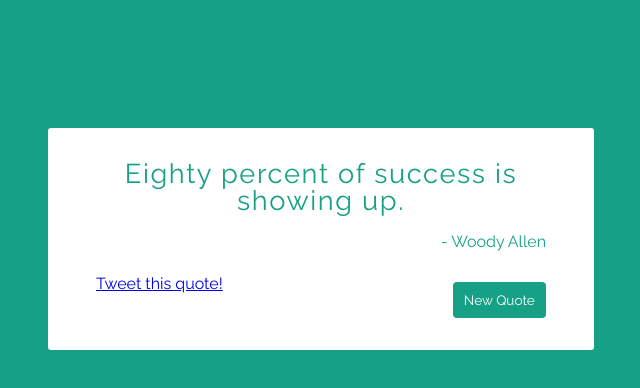
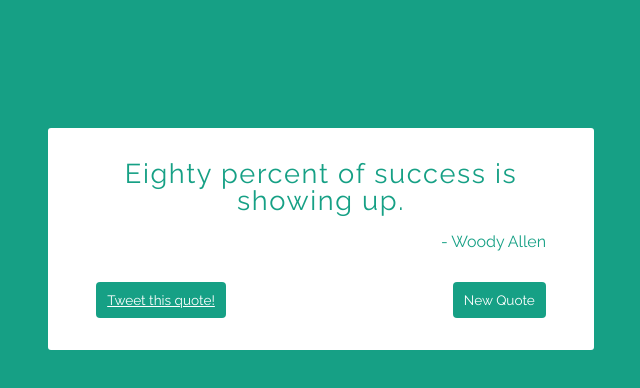
Before and after one commit to marcosrgalvez/random_quote_machine, a React (Create React App) app: page / in a window 1280 px wide. Shown: the top 388 px of the page, without its empty margins (319-959 px from the left). Built offline with nearby package versions, Linux system fonts and the light colour scheme.

Commit message:
añade estilo link

```diff
--- a/src/_components/NewQuoteButton.ts
+++ b/src/_components/NewQuoteButton.ts
@@ -25,8 +25,6 @@ export const NewQuoteButton = styled.button`
   }
 `;
 
-export const TwitterLink = styled.a``;
-
 export const ButtonWrapper = styled.div`
   display: flex;
   flex-direction: row-reverse;
--- a/src/_components/QuoteBox.tsx
+++ b/src/_components/QuoteBox.tsx
@@ -3,7 +3,8 @@ import { QuoteAuthor } from "./QuoteAuthor";
 import { useState } from "react";
 import { getQuote } from "../services/quoteService";
 import { Quote } from "../model/quoteInterface";
-import { NewQuoteButton, ButtonWrapper, TwitterLink } from "./NewQuoteButton";
+import { NewQuoteButton, ButtonWrapper } from "./NewQuoteButton";
+import { TwitterLink } from "./TwitterLink";
 import { getColor } from "../services/colorService";
 
 interface QuteBoxProps {
@@ -45,7 +46,12 @@ function QuoteBox(props: QuteBoxProps) {
         >
           New Quote
         </NewQuoteButton>
-        <TwitterLink href={twitterLink} target="_blank" rel="noreferrer">
+        <TwitterLink
+          href={twitterLink}
+          target="_blank"
+          rel="noreferrer"
+          theme={{ bgcolor: props.color }}
+        >
           Tweet this quote!
         </TwitterLink>
       </ButtonWrapper>
--- /dev/null
+++ b/src/_components/TwitterLink.ts
@@ -0,0 +1,14 @@
+import styled from "styled-components";
+
+export const TwitterLink = styled.a`
+  margin-top: 2rem;
+  padding: 0.7rem;
+  border-radius: 0.25rem;
+  border: none;
+
+  font-size: 0.85rem;
+  color: white;
+
+  background-color: ${(props) => props.theme.bgcolor};
+  transition: background-color 300ms linear;
+`;
```
